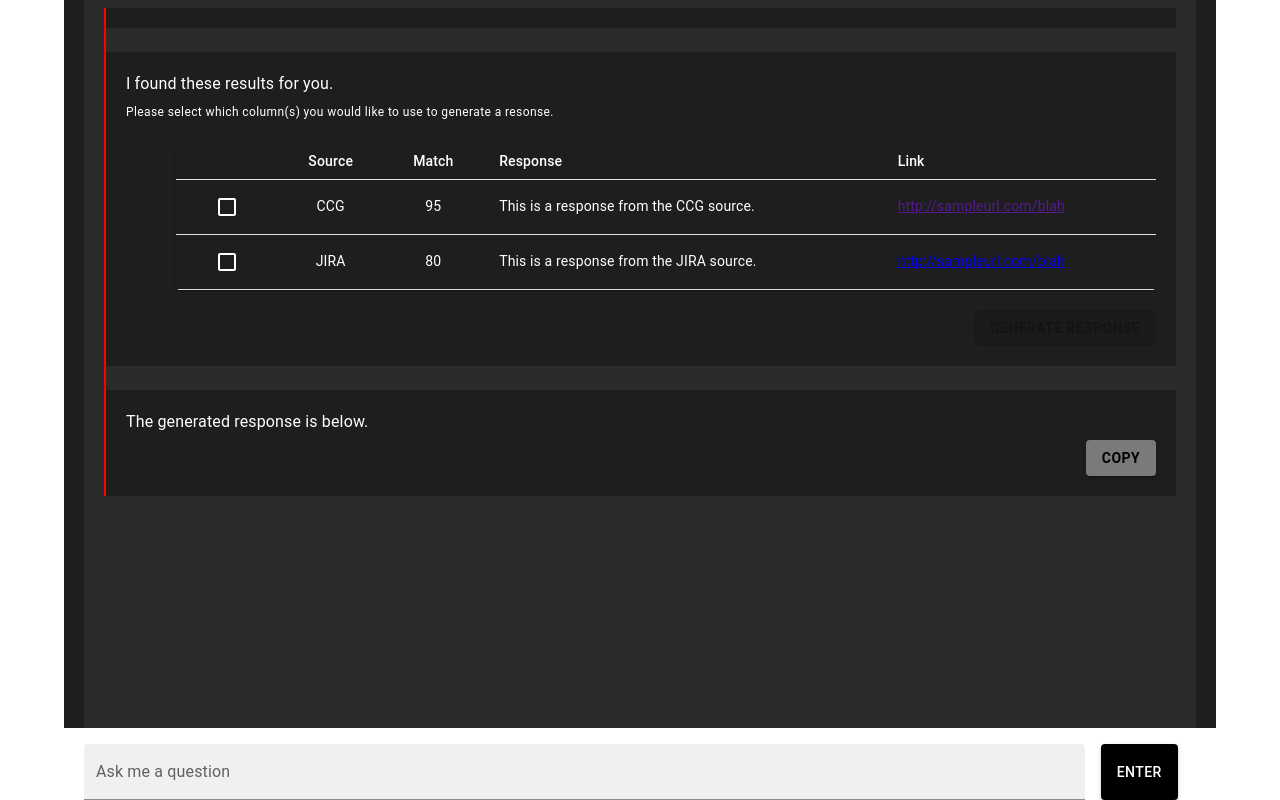
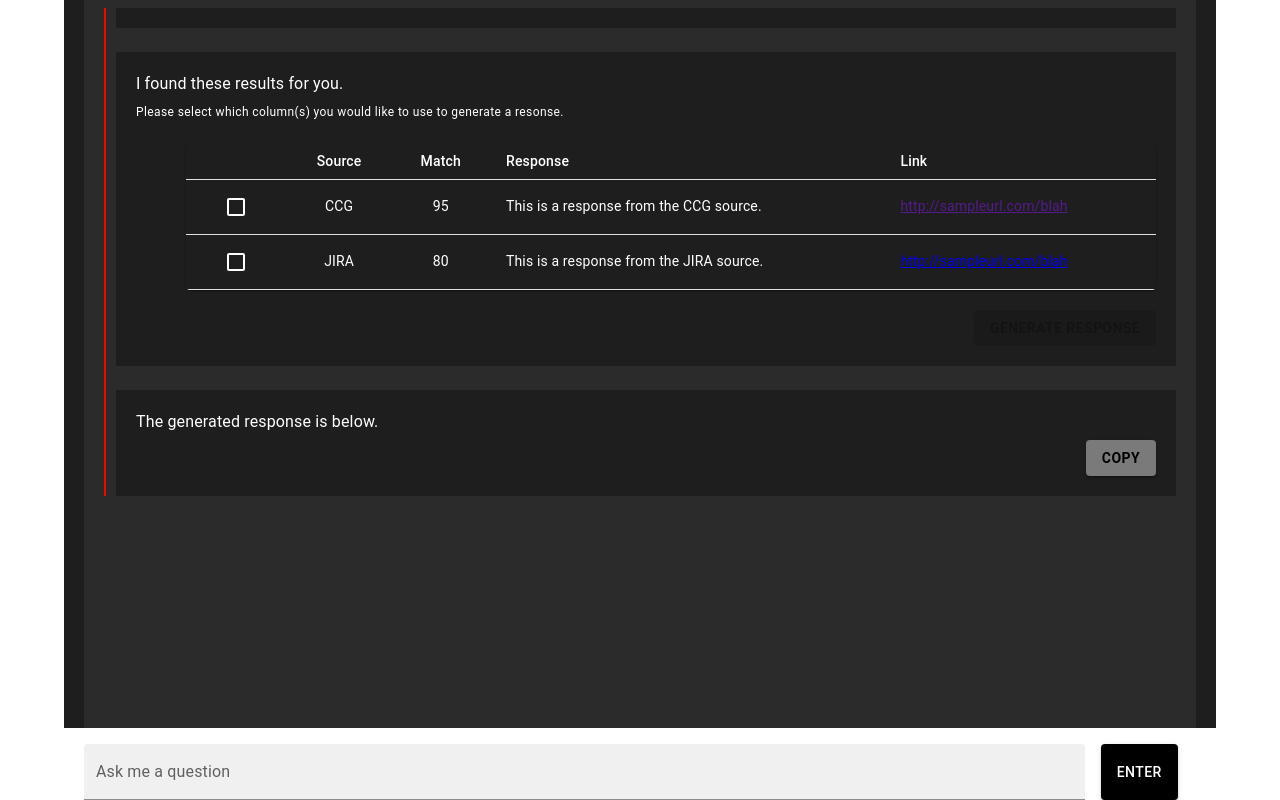
Before and after one commit to Plow74/aipoc, a Next.js app: page / in a window 1280 px wide. Both pictures are taken after a click on the button "ENTER". Shown: the part 40-840 px from the top of the page. Built offline with nearby package versions, Linux system fonts and the light colour scheme.

Commit message:
more ui clean up

```diff
--- a/app/components/Result.tsx
+++ b/app/components/Result.tsx
@@ -24,6 +24,8 @@ const Result = (props: {
       sx={{
         borderLeft: 2,
         borderColor: "red",
+        paddingLeft: "10px",
+        marginBottom: "40px",
       }}
     >
       <Typography
```
Also changed, not shown: app/page.tsx (+3 -9 lines).
